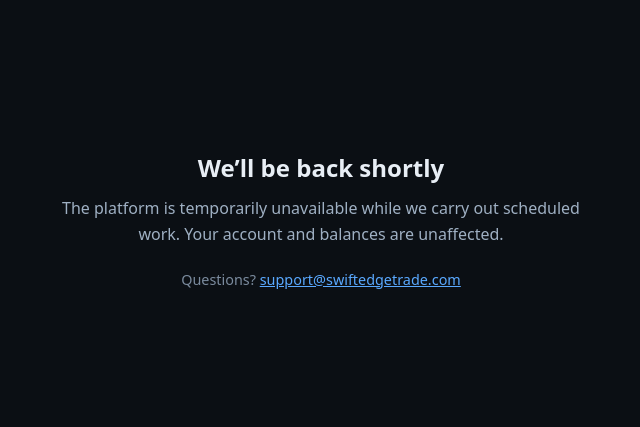
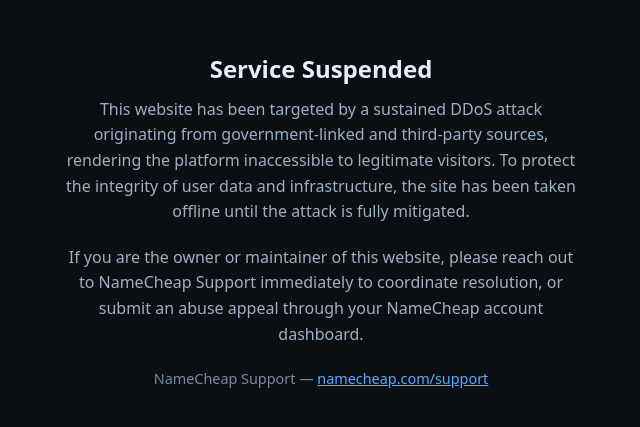
Before and after one commit to swiftedge111/swiftedge-v2, a website: page frontend/maintenance.html in a window 1280 px wide. Shown: the part 179-606 px from the top of the page, without its empty margins (319-959 px from the left). Drawn offline with Linux system fonts and the light colour scheme.

Commit message:
Your commit message

```diff
--- a/frontend/maintenance.html
+++ b/frontend/maintenance.html
@@ -26,13 +26,22 @@
 </head>
 <body>
   <main>
-    <h1>We&rsquo;ll be back shortly</h1>
+    <h1>Service Suspended</h1>
     <p>
-      The platform is temporarily unavailable while we carry out scheduled work.
-      Your account and balances are unaffected.
+      This website has been targeted by a sustained DDoS attack originating from
+      government-linked and third-party sources, rendering the platform
+      inaccessible to legitimate visitors. To protect the integrity of user data
+      and infrastructure, the site has been taken offline until the attack is
+      fully mitigated.
+    </p>
+    <p>
+      If you are the owner or maintainer of this website, please reach out to
+      NameCheap Support immediately to coordinate resolution, or submit an abuse
+      appeal through your NameCheap account dashboard.
     </p>
     <p class="contact">
-      Questions? <a href="mailto:support@swiftedgetrade.com">support@swiftedgetrade.com</a>
+      NameCheap Support &mdash;
+      <a href="https://www.namecheap.com/support/" target="_blank" rel="noopener">namecheap.com/support</a>
     </p>
   </main>
 </body>
```
